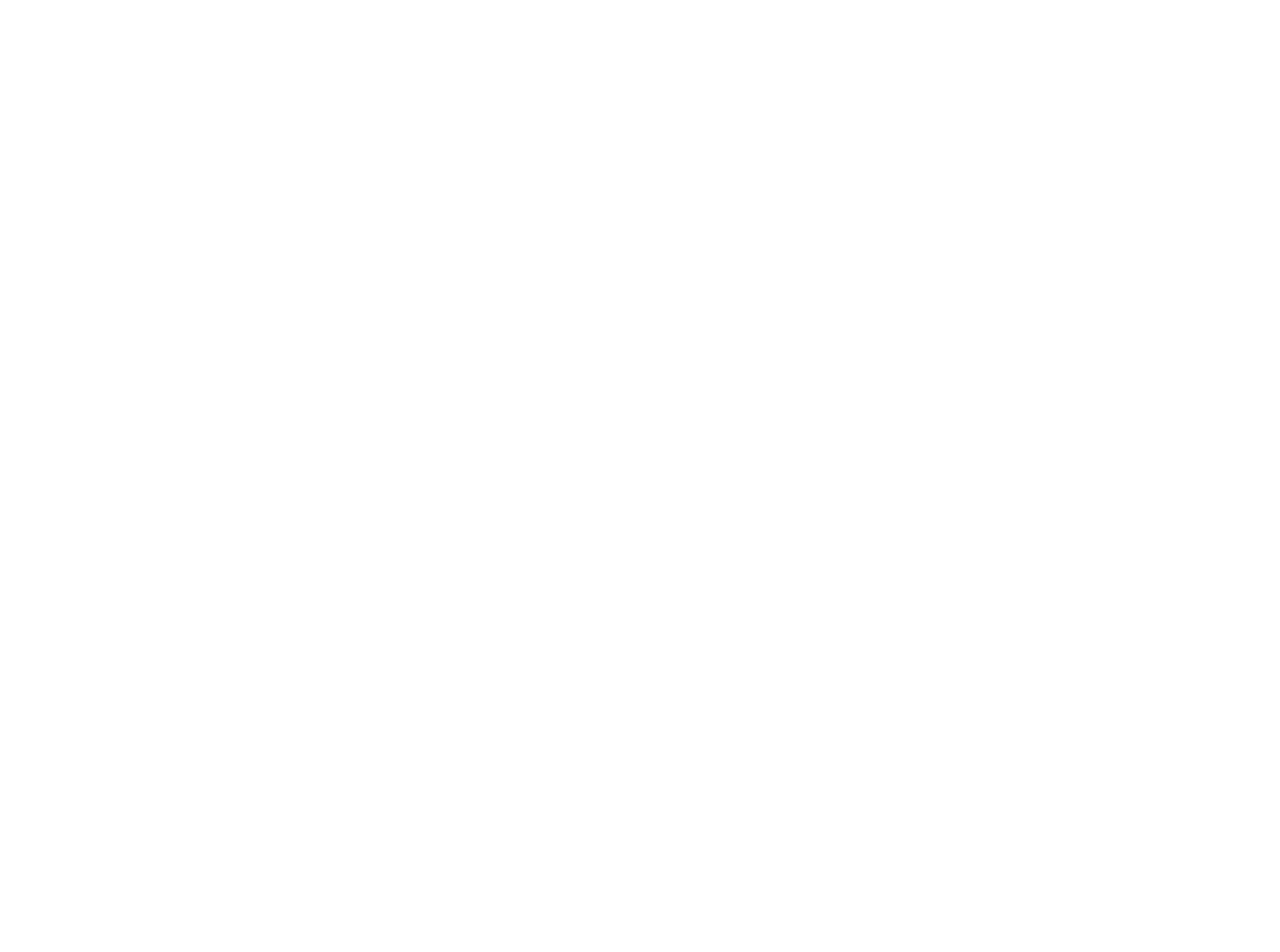
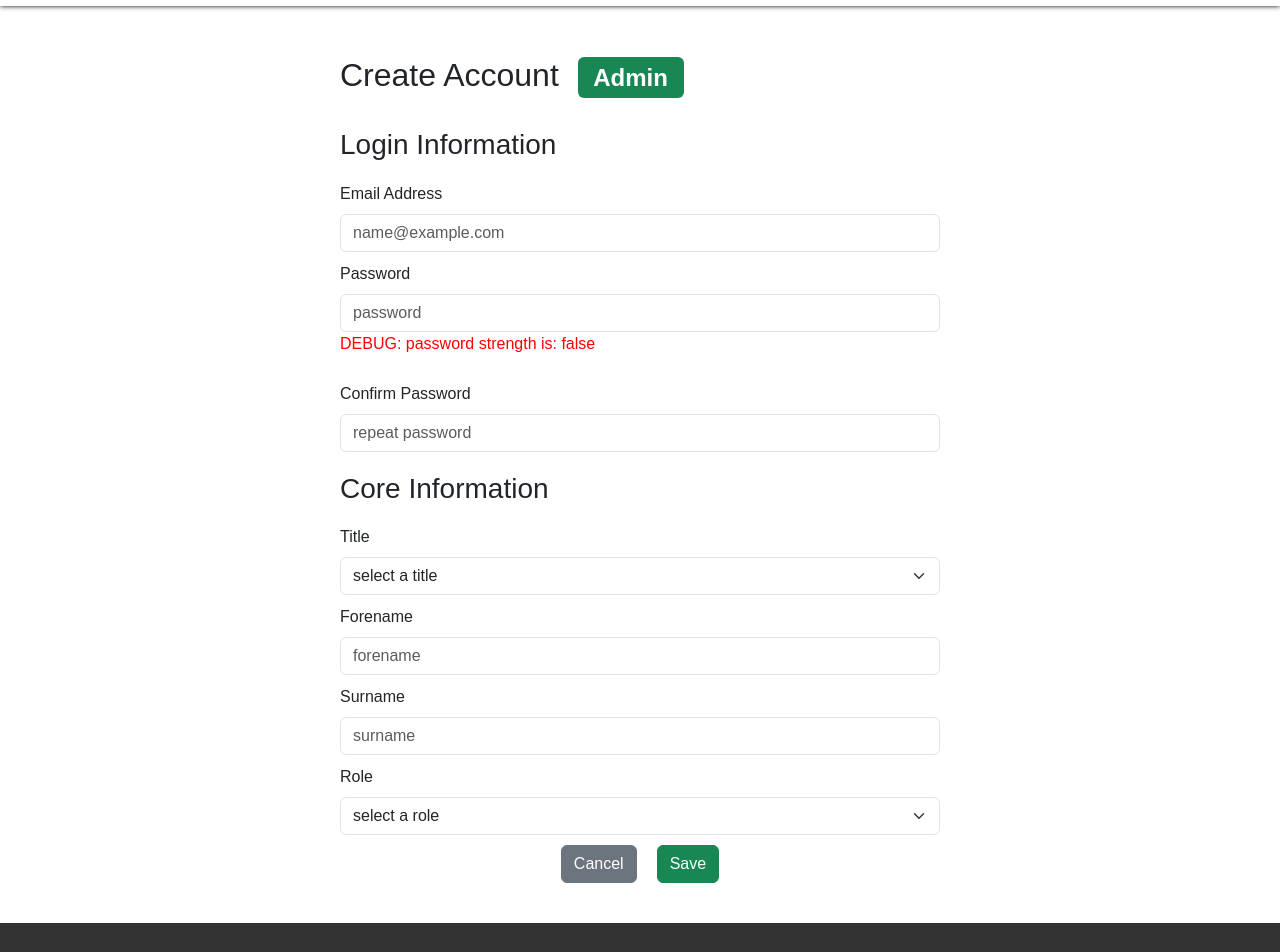
Before and after one commit to AJGamesArchive/health-clinic-appointment-system, a React (Vite) app in the folder web/: page /create-admin in a window 1280 px wide. Before the commit this address had no page. Shown: the part 100-1052 px from the top of the page. Before the commit the page ends 800 px from the top, so only its background shows below. Built offline with nearby package versions, Linux system fonts and the light colour scheme.

Commit message:
Web: Add admin creation and profile pages, with PasswordStrengthChecker to display the password's strength to the user.
Note: Debug message on AdminCreation page has been left in so that no error is thrown for the variable "passwordStrength" not being used :)

```diff
--- a/web/src/App.tsx
+++ b/web/src/App.tsx
@@ -5,6 +5,8 @@ import { Route, Routes } from 'react-router-dom';
 import 'bootstrap/dist/css/bootstrap.min.css';
 import UpcomingAppointments from './pages/UpcomingAppointments';
 import DoctorCreation from './pages/DoctorCreation';
+import AdminCreation from './pages/AdminCreation';
+import AdminProfile from './pages/AdminProfile';
 
 // Lazy load pages
 const Home = lazy(() => import('./pages/Home'));
@@ -17,9 +19,14 @@ const App: React.FC = () => {
     <Suspense fallback={(<h2>Loading...</h2>)}>
       <Routes>
         <Route path="/" element={<Home />} />
+
+        {/* Eventually these will need to be merged */}
         <Route path="/patient-profile" element={<PatientProfile />} />
+        <Route path="/admin-profile" element={<AdminProfile />}/>
+
         <Route path="/appointments/" element={<UpcomingAppointments />}/>
         <Route path="/create-doctor/" element={<DoctorCreation />}/>
+        <Route path="/create-admin/" element={<AdminCreation />}/>
       </Routes>
     </Suspense>
   );
--- a/web/src/components/ui/Header.tsx
+++ b/web/src/components/ui/Header.tsx
@@ -9,8 +9,8 @@ const Header = () =>
                 </h4>
             </div>
             <div className="second">
-                <Button variant="outline-secondary" style={{ margin: "5px" }}>Temp 1</Button>
-                <Button variant="outline-secondary" style={{ margin: "5px" }}>Temp 2</Button>
+                <Button variant="outline-secondary" style={{ margin: "5px" }} href="/patient-profile">Profile</Button>
+                <Button variant="outline-secondary" style={{ margin: "5px" }} href="/appointments">Appointments</Button>
                 <Button variant="secondary">Login/logout button</Button>
             </div>
         </div>
--- /dev/null
+++ b/web/src/components/ui/PasswordStrengthChecker.tsx
@@ -0,0 +1,39 @@
+import React from "react";
+import { Alert } from "react-bootstrap";
+import ProgressBar from "react-bootstrap/ProgressBar";
+
+interface props {
+    password: string,
+    setPasswordStrength(arg0: boolean): void
+}
+
+// Takes a password and method setPasswordStrength. Strength of the password is explained
+// to the user, and setPasswordStrength updates the password's strength as the password changes.
+// This can be used to lock the "create account" buttons until a sufficient password is provided.
+const PasswordStrengthChecker: React.FC<props> = ({password, setPasswordStrength}) => {
+    // Assesses given password against various regexes to check the password's strength.
+    const length = password.length > 8 ? 1 : 0;
+    const lowercase = /[a-z]/.test(password) ? 1 : 0;
+    const uppercase = /[A-Z]/.test(password) ? 1 : 0;
+    const number = /[0-9]/.test(password) ? 1 : 0;
+
+    // totalScore needs to be a percentage for the progress bar. Each check has a weighting of 25%.
+    const totalScore = (length + lowercase + uppercase + number)
+    setPasswordStrength(totalScore === 4)
+
+    return (
+        <>
+            <Alert variant="light" style={{marginTop: "10px"}}>
+                <>
+                    <p>{ length === 1 ? <>&#9989;</> : <>&#10060;</> } At least 8 characters long</p>
+                    <p>{ lowercase === 1 ? <>&#9989;</> : <>&#10060;</> } Contains a lowercase letter</p>
+                    <p>{ uppercase === 1 ? <>&#9989;</> : <>&#10060;</> } Contains an uppercase letter</p>
+                    <p>{ number === 1 ? <>&#9989;</> : <>&#10060;</> } Contains a number</p>
+                </>
+                <ProgressBar now={totalScore*25} label={totalScore + "/4"} visuallyHidden/>
+            </Alert>
+        </>
+    );
+};
+
+export default PasswordStrengthChecker;
--- /dev/null
+++ b/web/src/pages/AdminCreation.tsx
@@ -0,0 +1,78 @@
+import { useState } from "react";
+import Layout from "../components/ui/Layout";
+import { Badge, Button  } from "react-bootstrap";
+import Form from 'react-bootstrap/Form';
+import Alert from 'react-bootstrap/Alert';
+import PasswordStrengthChecker from "../components/ui/PasswordStrengthChecker";
+
+const AdminCreation: React.FC = () => {
+    const [ forename, setForename ] = useState<string>("");
+    const [ surname, setSurname ] = useState<string>("");
+    const [ email, setEmail ] = useState<string>("");
+    const [ title, setTitle ] = useState<string>("");
+    const [ role, setRole ] = useState<string>("");
+    const [ password, setPassword ] = useState<string>("");
+    const [ confirmPassword, setConfirmPassword ] = useState<string>("");
+    const [ passwordStrength, setPasswordStrength ] = useState<boolean>(false);
+
+    function saveAccount() {
+        var message = "Saved account with credentials";
+        message += "\nForename: " + forename;
+        message += "\nSurname: " + surname;
+        message += "\nEmail: " + email;
+        message += "\nTitle: " + title;
+        message += "\nRole: " + role;
+        message += "\nPassword: " + password;
+        console.log(message)
+    }
+
+    return (
+        <Layout>
+            <div style={{width: "600px", margin: "auto"}}>
+                <h2>Create Account <Badge style={{margin: "0 10px", }} bg="success">Admin</Badge></h2>
+                <Form>
+                    <h3 style={{margin: "20px 0 10px 0"}}>Login Information</h3>
+                    <Form.Label>Email Address</Form.Label>
+                    <Form.Control type="email" placeholder="name@example.com" value={email} onChange={(e) => setEmail(e.target.value)}/>
+                    <Form.Label>Password</Form.Label>
+                    <Form.Control type="password" placeholder="password" value={password} onChange={(e) => setPassword(e.target.value)}/>
+                    { password && <PasswordStrengthChecker password={password} setPasswordStrength={setPasswordStrength}/>}
+                    <p style={{color: "red"}}>DEBUG: password strength is: {passwordStrength.toString()}</p>
+                    <Form.Label>Confirm Password</Form.Label>
+                    <Form.Control type="password" placeholder="repeat password" value={confirmPassword} onChange={(e) => setConfirmPassword(e.target.value)}/>
+                    { confirmPassword && password !== confirmPassword && <Alert variant="danger" style={{marginTop: "10px"}}>Error: Passwords do not match.</Alert>}
+
+                    <h3 style={{margin: "20px 0 10px 0"}}>Core Information</h3>
+                    <Form.Label>Title</Form.Label>
+                    <Form.Select value={title} onChange={(e) => setTitle(e.target.value)}>
+                        <option>select a title</option>
+                        <option>Ms</option>
+                        <option>Mr</option>
+                        <option>Mx</option>
+                        <option>Mrs</option>
+                        <option>Miss</option>
+                    </Form.Select>
+                    <Form.Label>Forename</Form.Label>
+                    <Form.Control placeholder="forename" value={forename} onChange={(e) => setForename(e.target.value)}/>
+                    <Form.Label>Surname</Form.Label>
+                    <Form.Control placeholder="surname" value={surname} onChange={(e) => setSurname(e.target.value)}/>
+                    <Form.Label>Role</Form.Label>
+                    <Form.Select value={role} onChange={(e) => setRole(e.target.value)}>
+                        <option>select a role</option>
+                        <option>CEO</option>
+                    </Form.Select>
+
+                    <div style={{textAlign: "center"}}>
+                        <Button
+                        variant="secondary"
+                        style={{margin: "10px"}}>
+                        Cancel</Button>
+                        <Button variant="success" style={{margin: "10px"}} onClick={() => saveAccount()}>Save</Button>
+                    </div>
+                </Form>
+            </div>
+        </Layout>
+    );
+};
+
+export default AdminCreation;
--- /dev/null
+++ b/web/src/pages/AdminProfile.tsx
@@ -0,0 +1,67 @@
+import { useState } from "react";
+import Layout from "../components/ui/Layout";
+import { Badge, Button  } from "react-bootstrap";
+import Form from 'react-bootstrap/Form';
+
+function getProfile () {
+    return {
+        email: "janesmith@gmail.com",
+        title: "Miss",
+        forename: "Jane",
+        surname: "Smith",
+        role: "CEO"
+    };
+};
+
+const AdminProfile: React.FC = () => {
+    const profile = getProfile();
+    const [ forename, updateForename ] = useState<string>(profile.forename);
+    const [ surname, updateSurname ] = useState<string>(profile.surname);
+    const [ email, updateEmail ] = useState<string>(profile.email);
+    const [ title, updateTitle ] = useState<string>(profile.title);
+    const [ role, updateRole ] = useState<string>(profile.role);
+
+    function updateProfile () {
+        // Send all the information to the backend to save it
+        console.log("Save profile button pressed")
+    }
+
+    // There should be a check here to see if a patient or doctor has tried to
+    // access this page (or someone who is logged out)
+    return (
+        <Layout>
+            <div style={{width: "600px", margin: "auto"}}>
+                <h2>{profile.forename} {profile.surname}<Badge style={{margin: "0 10px", }} bg="success">Admin</Badge></h2>
+                <Form>
+                    <Form.Label>Title</Form.Label>
+                    <Form.Select value={title} onChange={(e) => updateTitle(e.target.value)}>
+                        <option>select a title</option>
+                        <option>Ms</option>
+                        <option>Mr</option>
+                        <option>Mx</option>
+                        <option>Mrs</option>
+                        <option>Miss</option>
+                    </Form.Select>
+                    <Form.Label>Forename</Form.Label>
+                    <Form.Control placeholder="forename" value={forename} onChange={(e) => updateForename(e.target.value)}/>
+                    <Form.Label>Surname</Form.Label>
+                    <Form.Control placeholder="surname" value={surname} onChange={(e) => updateSurname(e.target.value)}/>
+                    <Form.Label>Email Address</Form.Label>
+                    <Form.Control type="email" placeholder="name@example.com" value={email} onChange={(e) => updateEmail(e.target.value)}/>
+                    <Form.Label>Role</Form.Label>
+                    <Form.Select value={role} onChange={(e) => updateRole(e.target.value)}>
+                        <option>select a role</option>
+                        <option>CEO</option>
+                    </Form.Select>
+
+                    <div style={{textAlign: "center"}}>
+                        <Button variant="secondary" style={{margin: "10px"}}>Cancel</Button>
+                        <Button variant="success" style={{margin: "10px"}} onClick={() => updateProfile()}>Save</Button>
+                    </div>
+                </Form>
+            </div>
+        </Layout>
+    );
+};
+
+export default AdminProfile;
--- a/web/src/pages/Home.tsx
+++ b/web/src/pages/Home.tsx
@@ -25,7 +25,9 @@ const Home: React.FC = () => {
 
       <h3>All links to pages</h3>
       <Button style={{margin: "10px"}} href="/patient-profile">Patient Profile</Button>
+      <Button style={{margin: "10px"}} href="/admin-profile">Admin Profile</Button>
       <Button style={{margin: "10px"}} href="/create-doctor">Create Doctor</Button>
+      <Button style={{margin: "10px"}} href="/create-admin">Create Admin</Button>
       <Button style={{margin: "10px"}} href="/appointments">Appointment List</Button>
 
       {doctors.loading && (
```
